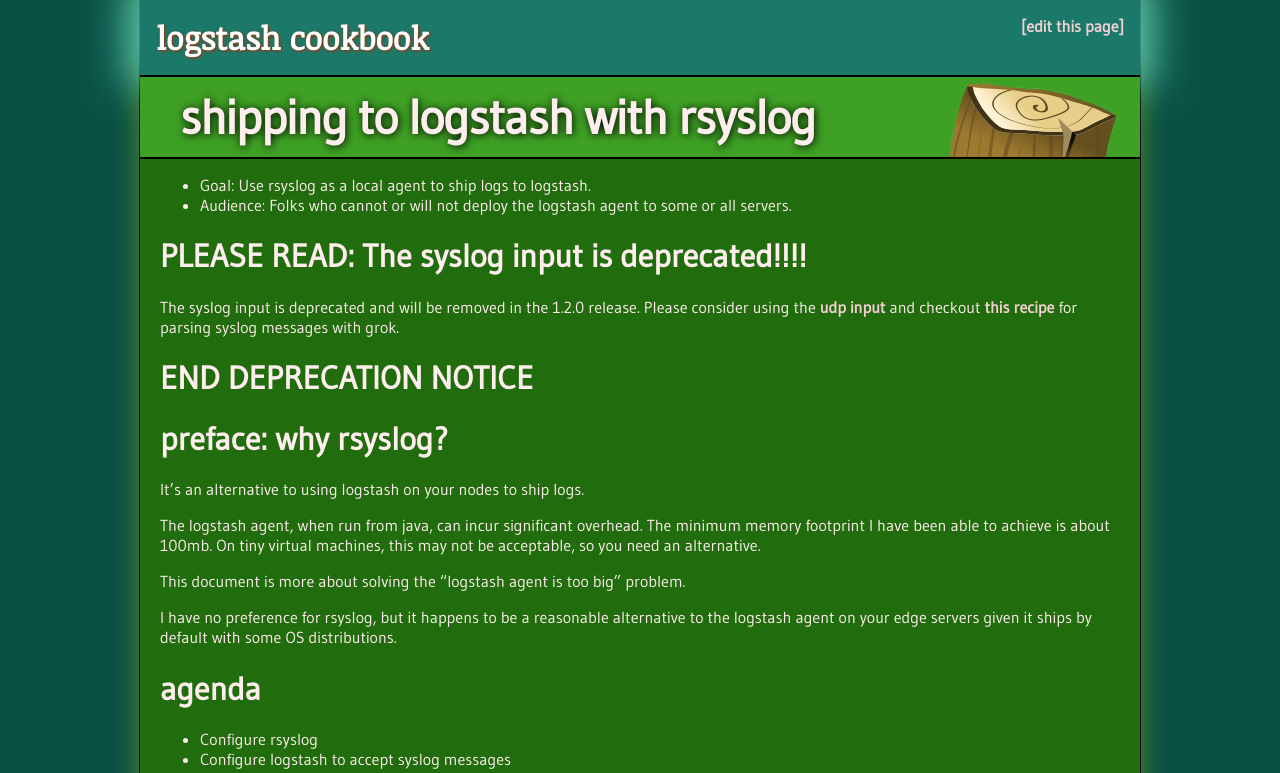
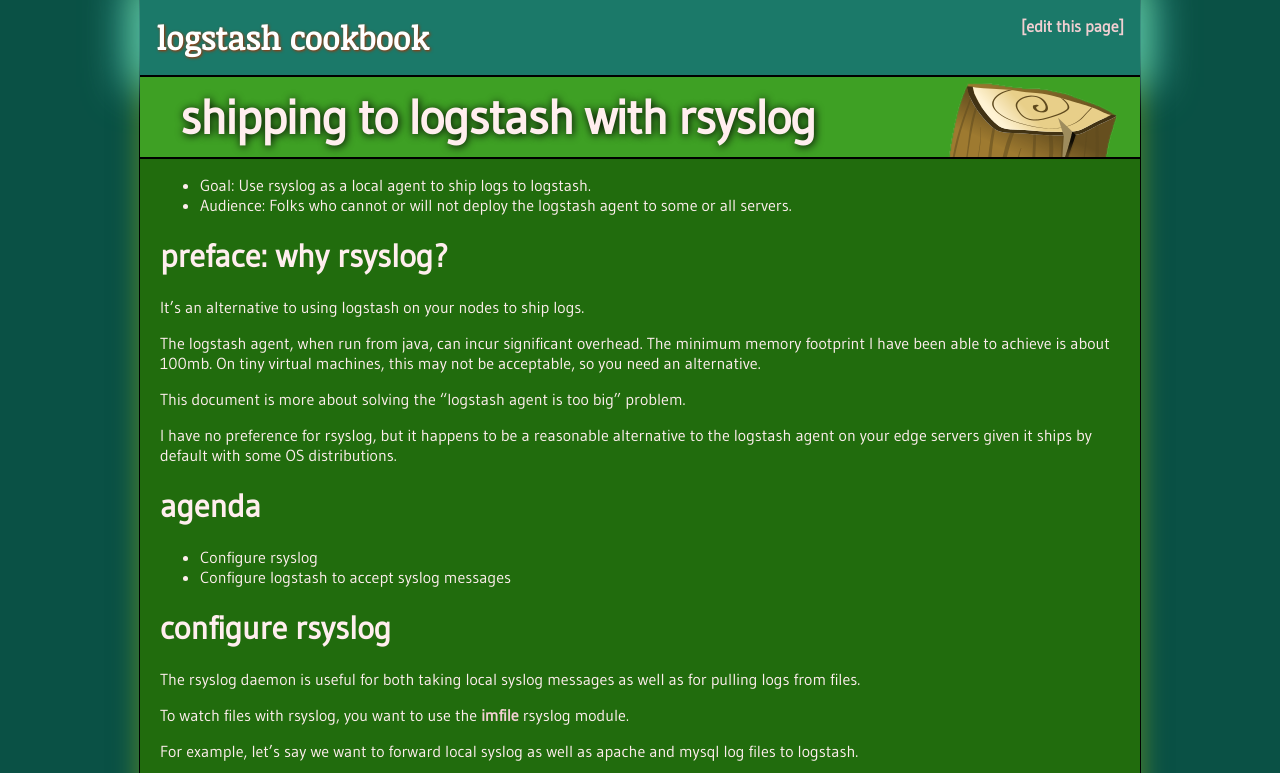
Before and after one commit to logstash/cookbook, a Jekyll site: the page built from recipes/rsyslog-agent/index.md, in a window 1280 px wide, cut to the strip 0-773 px from the top of the page. Built offline with Jekyll 4.4.1, drawn with Linux system fonts in a browser that asks for light colours; nearby versions of some CDN libraries; some web fonts are replaced.

Commit message:
Update recipes/rsyslog-agent/index.md
jk

```diff
--- a/recipes/rsyslog-agent/index.md
+++ b/recipes/rsyslog-agent/index.md
@@ -7,15 +7,6 @@
 * Goal: Use rsyslog as a local agent to ship logs to logstash.
 * Audience: Folks who cannot or will not deploy the logstash agent to some or
   all servers.
-
-#PLEASE READ: The syslog input is deprecated!!!!
-
-The syslog input is deprecated and will be removed in the 1.2.0 release. Please
-consider using the [udp input](http://logstash.net/docs/1.1.1/inputs/udp)
-and checkout [this recipe](http://cookbook.logstash.net/recipes/syslog-pri/ )
-for parsing syslog messages with grok.
-
-#END DEPRECATION NOTICE
 
 # preface: why rsyslog?
 
```
